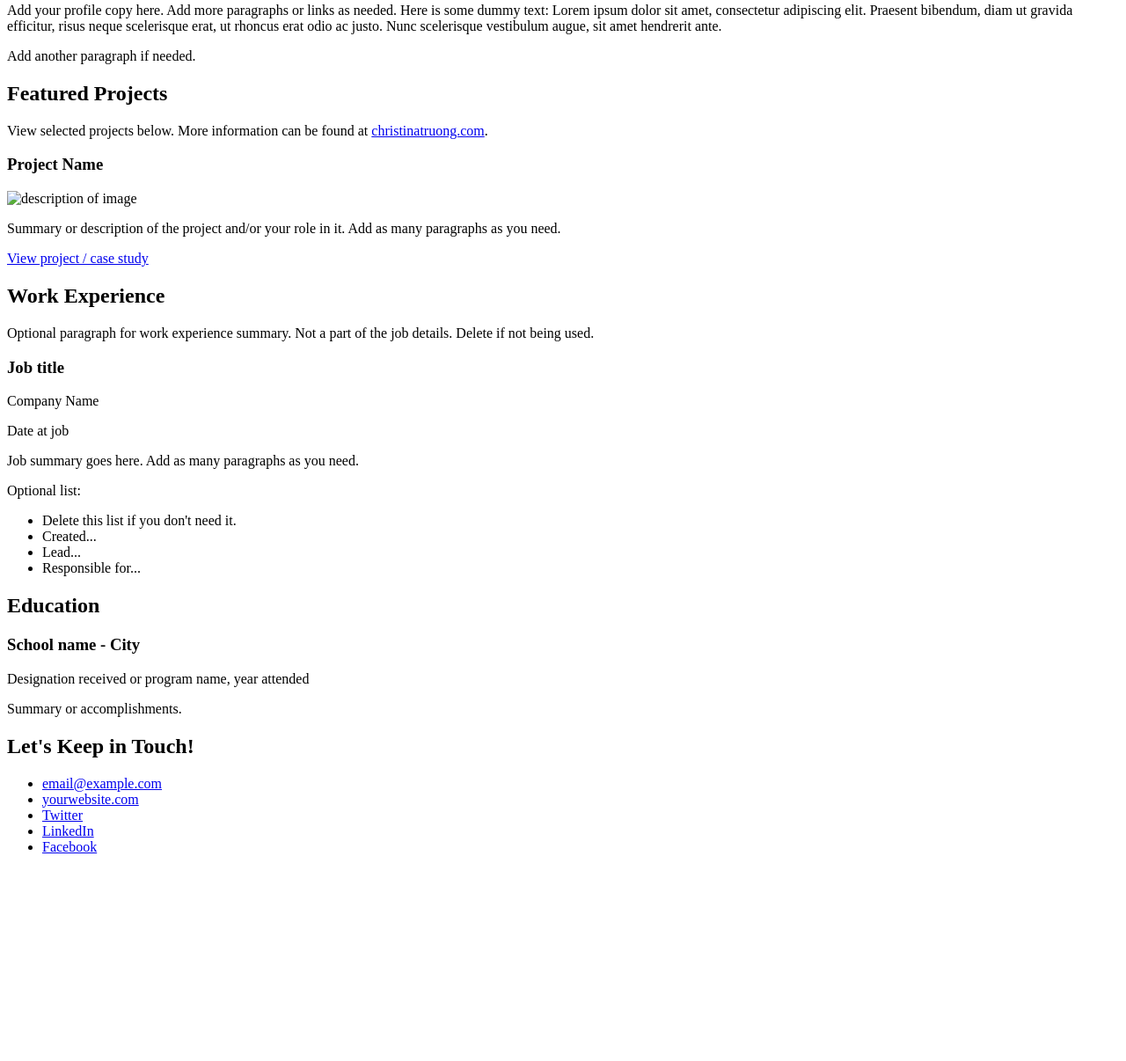
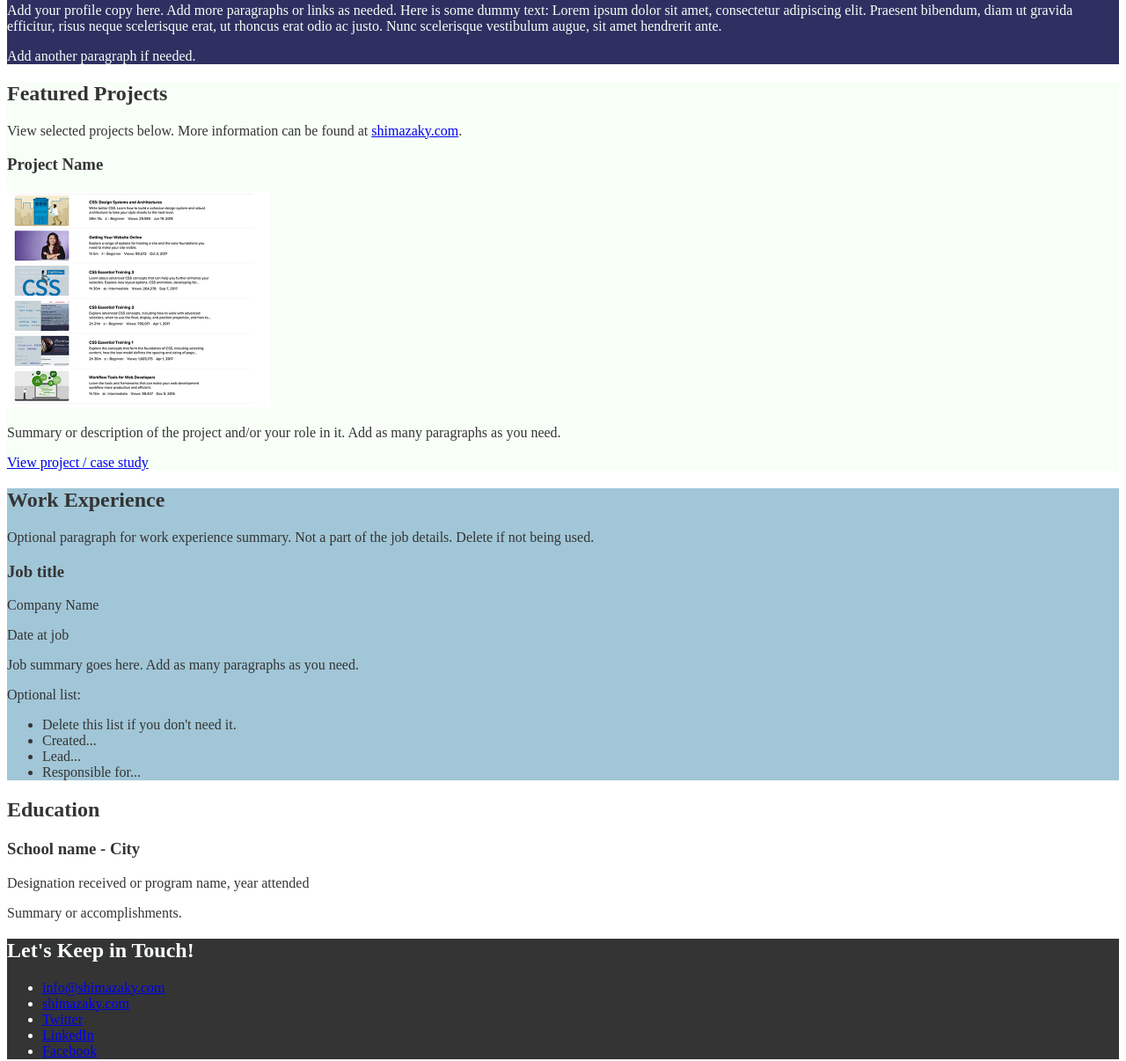
Before and after one commit to Shimazaky80/css-portfolio, a plain HTML site: page index.html in a window 1280 px wide. Shown: the part 124-1330 px from the top of the page at 88% size. Before the commit the page ends 1112 px from the top, so only its background shows below. Drawn offline with Linux system fonts and the light colour scheme.

Commit message:
update index.html && created styles.css

```diff
--- /dev/null
+++ b/css/styles.css
@@ -0,0 +1,53 @@
+/*
+COLOR PALLETE
+#F7FFF7 - almost white
+#343434 - dark gray - almost black
+#2F3061 - blue dark
+#FFE660 - yellow
+#A1C6D7 - blue light
+ */
+
+
+/* Global styles
+-----------------------------------*/
+body {
+    color: #343434;
+}
+
+img {
+    width: 300px;
+}
+
+
+/* Profile
+-----------------------------------*/
+header {
+    background-color: #2F3061;
+    color: #F7FFF7;
+}
+
+
+/* Profile
+-----------------------------------*/
+
+.projects {
+    background-color: #F7FFF7;
+}
+
+/* Work Ecperience
+-----------------------------------*/
+.work-experience {
+    background-color: #A1C6D7;
+}
+
+
+/* Education
+-----------------------------------*/
+
+
+/* Contact Info
+-----------------------------------*/
+footer {
+    background-color: #343434;
+    color: #F7FFF7;
+}
--- a/index.html
+++ b/index.html
@@ -3,7 +3,8 @@
   <head>
     <meta charset="UTF-8">
     <meta name="viewport" content="width=device-width, initial-scale=1.0">
-    <title>Jose Sonhy - Portfolio</title>
+    <title>Jose Sonhy - Resume</title>
+    <link rel="stylesheet" href="css/styles.css">
   </head>
   <body>
     <main>
@@ -17,14 +18,14 @@
       </header>
 
       <!-- ********************  PROJECTS / PORTFOLIO  ********************* -->
-      <section>
+      <section class="projects">
         <h2>Featured Projects</h2>
-        <p>View selected projects below. More information can be found at <a href="http://christinatruong.com">christinatruong.com</a>.</p>
+        <p>View selected projects below. More information can be found at <a href="http://shimazaky.com">shimazaky.com</a>.</p>
 
         <!-- Copy the whole <section> block to add more projects. -->
         <section>
           <h3>Project Name</h3>
-          <img src="project-thumbnail.png" alt="description of image">
+          <img src="images/project-courses.jpg" alt="LinkedIn Learning course list">
           <p>Summary or description of the project and/or your role in it. Add as many paragraphs as you need.</p>
           <a href="#" target="_blank">View project / case study</a>
         </section>
@@ -32,7 +33,7 @@
       </section>
 
       <!-- ***********************  WORK EXPERIENCE  *********************** -->
-      <section>
+      <section class="work-experience">
         <h2>Work Experience</h2>
         <p>Optional paragraph for work experience summary. Not a part of the job details. Delete if not being used.</p>
 
@@ -54,7 +55,7 @@
       </section>
 
       <!-- ******************  EDUCATION & CERTIFICATIONS ****************** -->
-      <section>
+      <section class="education">
         <h2>Education</h2>
 
         <!-- Copy this whole <section> block to add more schools. -->
@@ -72,8 +73,8 @@
 
         <!-- Social media and contact links. Add or remove any networks. -->
         <ul>
-          <li><a href="mailto:email@example.com">email@example.com</a></li>
-          <li><a href="http://yourwebsite.com" target="_blank">yourwebsite.com</a></li>
+          <li><a href="mailto:info@shimazaky.com">info@shimazaky.com</a></li>
+          <li><a href="http://shimazaky.com" target="_blank">shimazaky.com</a></li>
           <li><a href="#" target="_blank">Twitter</a></li>
           <li><a href="#" target="_blank">LinkedIn</a></li>
           <li><a href="#" target="_blank">Facebook</a></li>
```
Also changed, not shown: images/annie-spratt-unsplash.jpg (added), images/joanna-kosinska-unsplash.jpg (added), images/photo-credits.txt (added), images/project-courses.jpg (added), images/project-wire-ipsum.jpg (added), images/project-women-tech.jpg (added), images/sharon-mccutcheon-unsplash.jpg (added), images/thumbnail-1.jpg (added), images/thumbnail-2.jpg (added), images/thumbnail-3.jpg (added).
